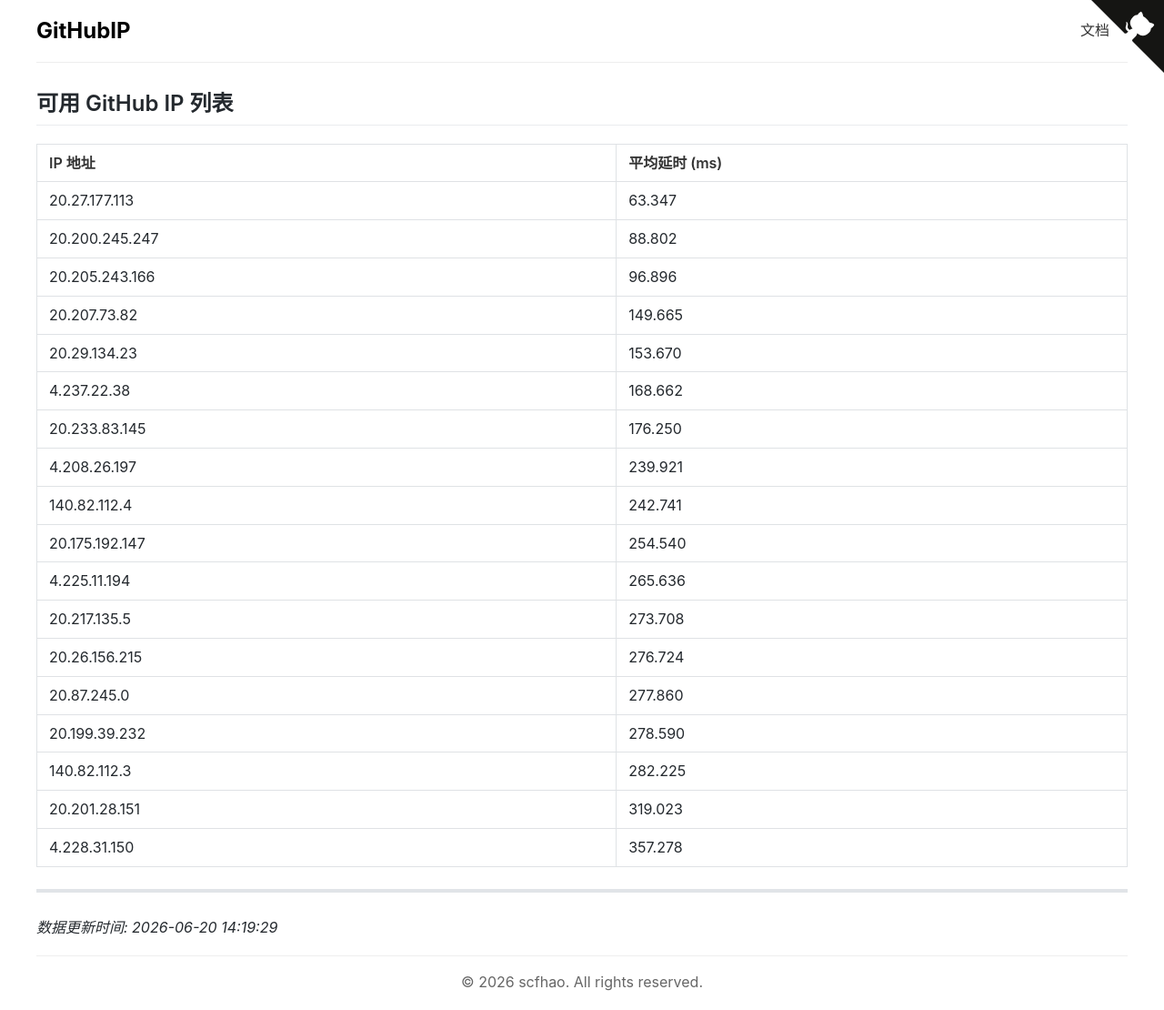
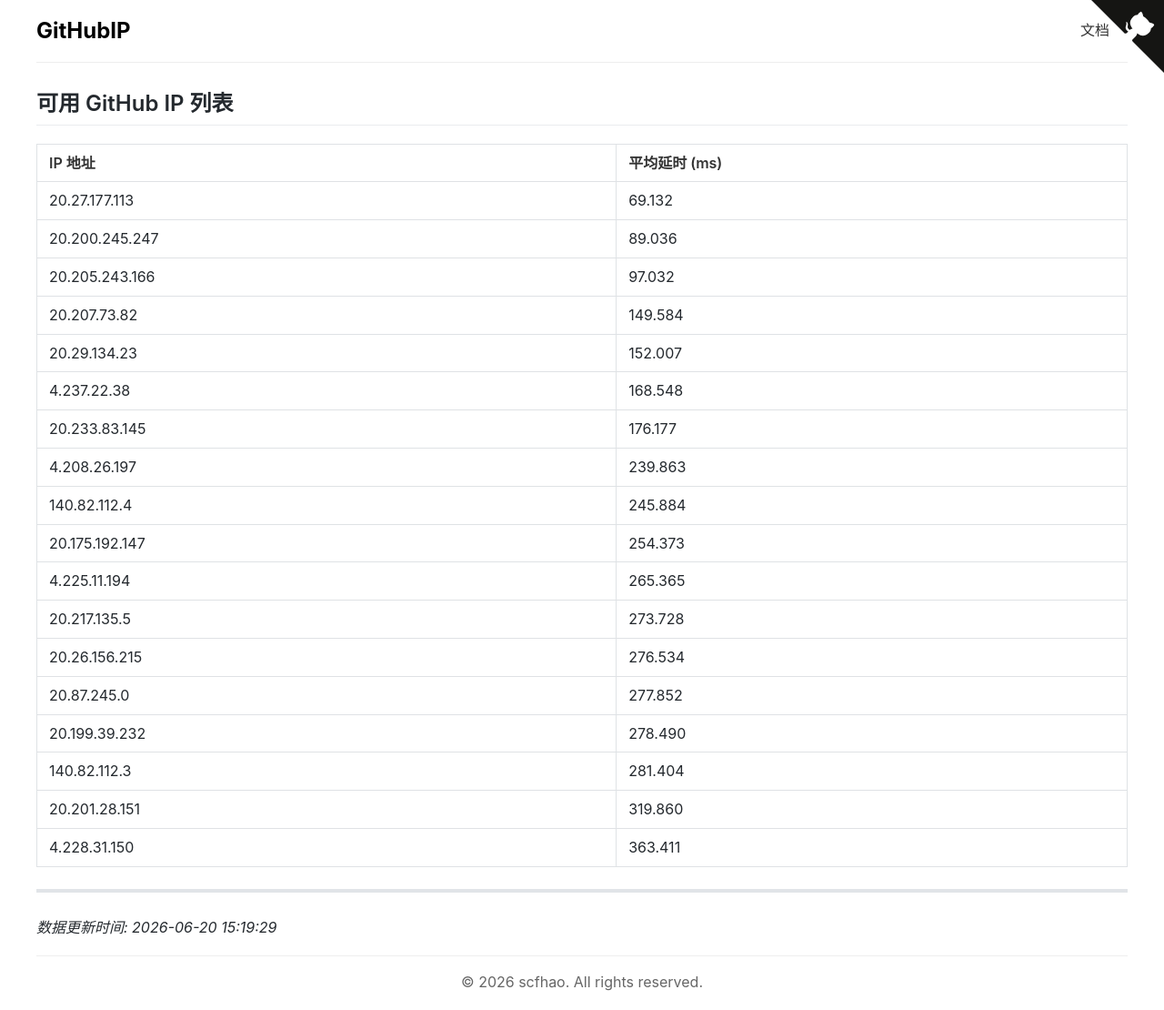
Before and after one commit to scfhao/GitHubIP, a Jekyll site: the page built from index.md, in a window 1280 px wide. Shown: the whole page at 91% size. Built offline with Jekyll 4.4.1, drawn with Linux system fonts in a browser that asks for light colours.

Commit message:
自动脚本执行 - 2026-06-20 15:19:29

```diff
--- a/index.md
+++ b/index.md
@@ -1,32 +1,32 @@
 ---
 layout: home
 title: GitHub IP 列表
-date: 2026-06-20 14:19:29
+date: 2026-06-20 15:19:29
 ---
 
 ## 可用 GitHub IP 列表
 
 | IP 地址 | 平均延时 (ms) |
 |---------|--------------|
-| 20.27.177.113 | 63.347 |
-| 20.200.245.247 | 88.802 |
-| 20.205.243.166 | 96.896 |
-| 20.207.73.82 | 149.665 |
-| 20.29.134.23 | 153.670 |
-| 4.237.22.38 | 168.662 |
-| 20.233.83.145 | 176.250 |
-| 4.208.26.197 | 239.921 |
-| 140.82.112.4 | 242.741 |
-| 20.175.192.147 | 254.540 |
-| 4.225.11.194 | 265.636 |
-| 20.217.135.5 | 273.708 |
-| 20.26.156.215 | 276.724 |
-| 20.87.245.0 | 277.860 |
-| 20.199.39.232 | 278.590 |
-| 140.82.112.3 | 282.225 |
-| 20.201.28.151 | 319.023 |
-| 4.228.31.150 | 357.278 |
+| 20.27.177.113 | 69.132 |
+| 20.200.245.247 | 89.036 |
+| 20.205.243.166 | 97.032 |
+| 20.207.73.82 | 149.584 |
+| 20.29.134.23 | 152.007 |
+| 4.237.22.38 | 168.548 |
+| 20.233.83.145 | 176.177 |
+| 4.208.26.197 | 239.863 |
+| 140.82.112.4 | 245.884 |
+| 20.175.192.147 | 254.373 |
+| 4.225.11.194 | 265.365 |
+| 20.217.135.5 | 273.728 |
+| 20.26.156.215 | 276.534 |
+| 20.87.245.0 | 277.852 |
+| 20.199.39.232 | 278.490 |
+| 140.82.112.3 | 281.404 |
+| 20.201.28.151 | 319.860 |
+| 4.228.31.150 | 363.411 |
 
 ---
 
-*数据更新时间: 2026-06-20 14:19:29*
+*数据更新时间: 2026-06-20 15:19:29*
```
